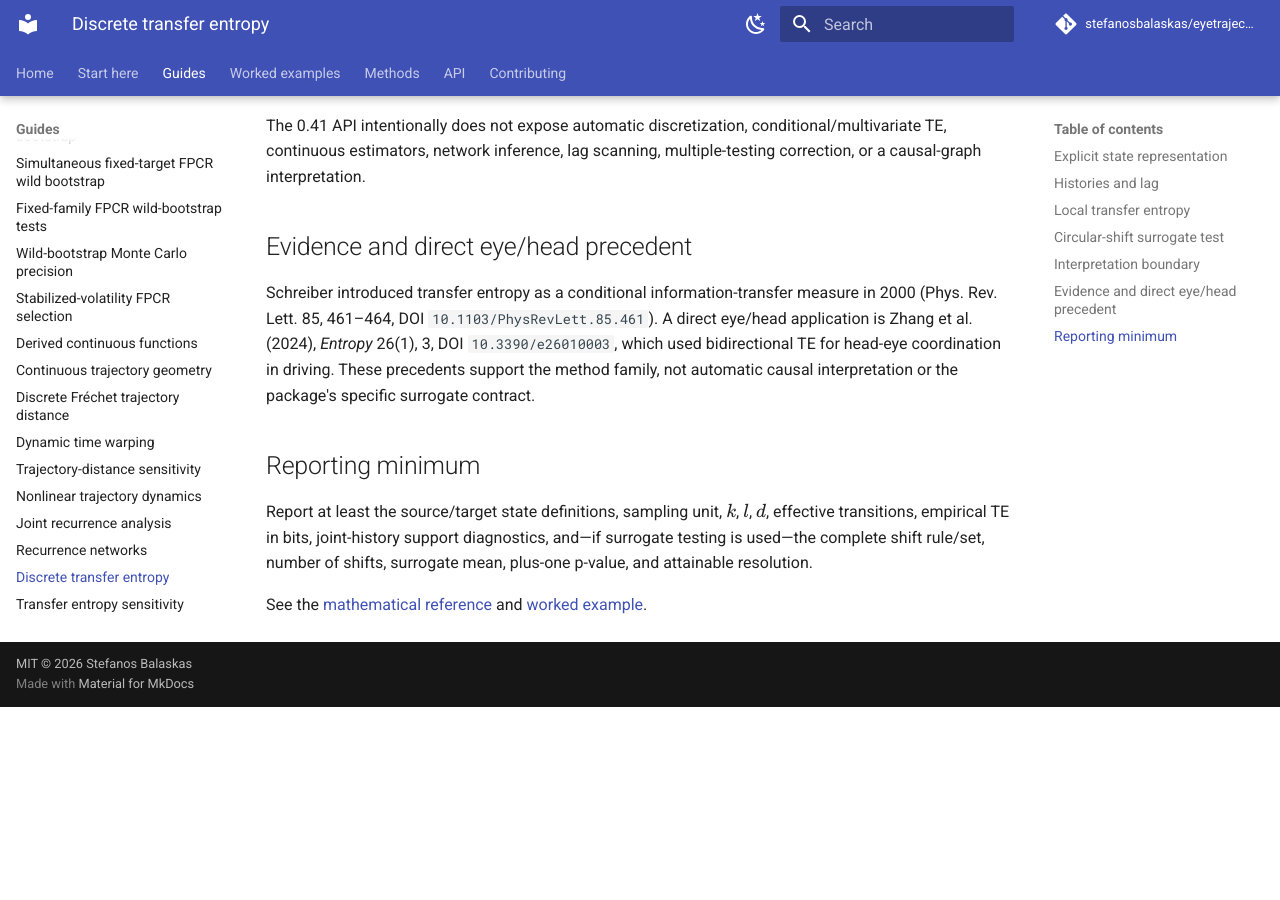
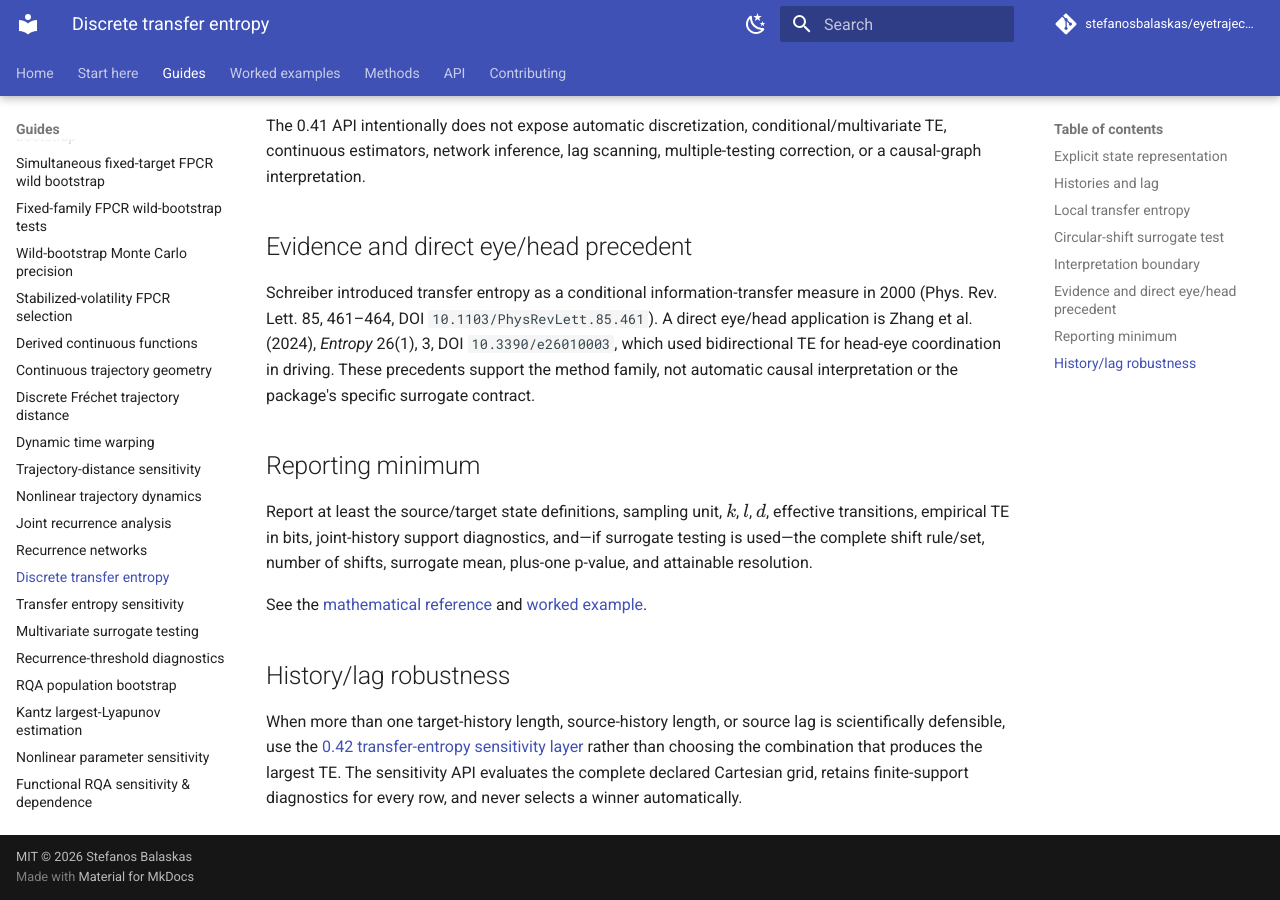
Before and after one commit to stefanosbalaskas/eyetrajectoriespy, an MkDocs documentation site: the page built from docs/methods/transfer-entropy.md, in a window 1280 px wide and 900 px high, scrolled down 2009 px. Built offline with MkDocs 1.6.1 and Material for MkDocs 9.7.7, drawn with Linux system fonts in a browser that asks for light colours; comment, search, counter and statistics services are not loaded; before the commit the page ends 2716 px from its top, so only the background shows below that.

Commit message:
Link base transfer entropy guide to 0.42 sensitivity

```diff
--- a/docs/methods/transfer-entropy.md
+++ b/docs/methods/transfer-entropy.md
@@ -113,3 +113,13 @@
 
 See the [mathematical reference](mathematical-reference.md#discrete-transfer-entropy)
 and [worked example](../examples/transfer-entropy.md).
+
+## History/lag robustness
+
+When more than one target-history length, source-history length, or source lag
+is scientifically defensible, use the
+[0.42 transfer-entropy sensitivity layer](transfer-entropy-sensitivity.md)
+rather than choosing the combination that produces the largest TE. The
+sensitivity API evaluates the complete declared Cartesian grid, retains
+finite-support diagnostics for every row, and never selects a winner
+automatically.
```
